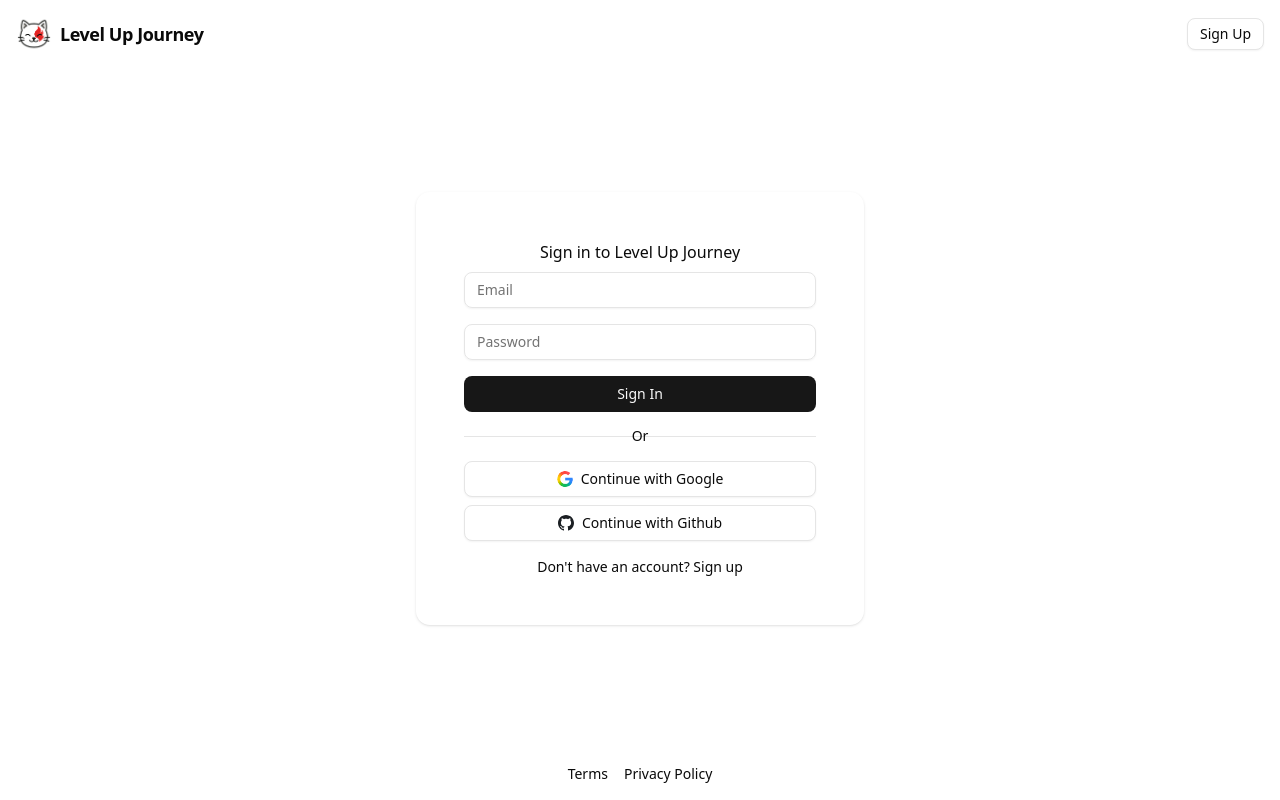
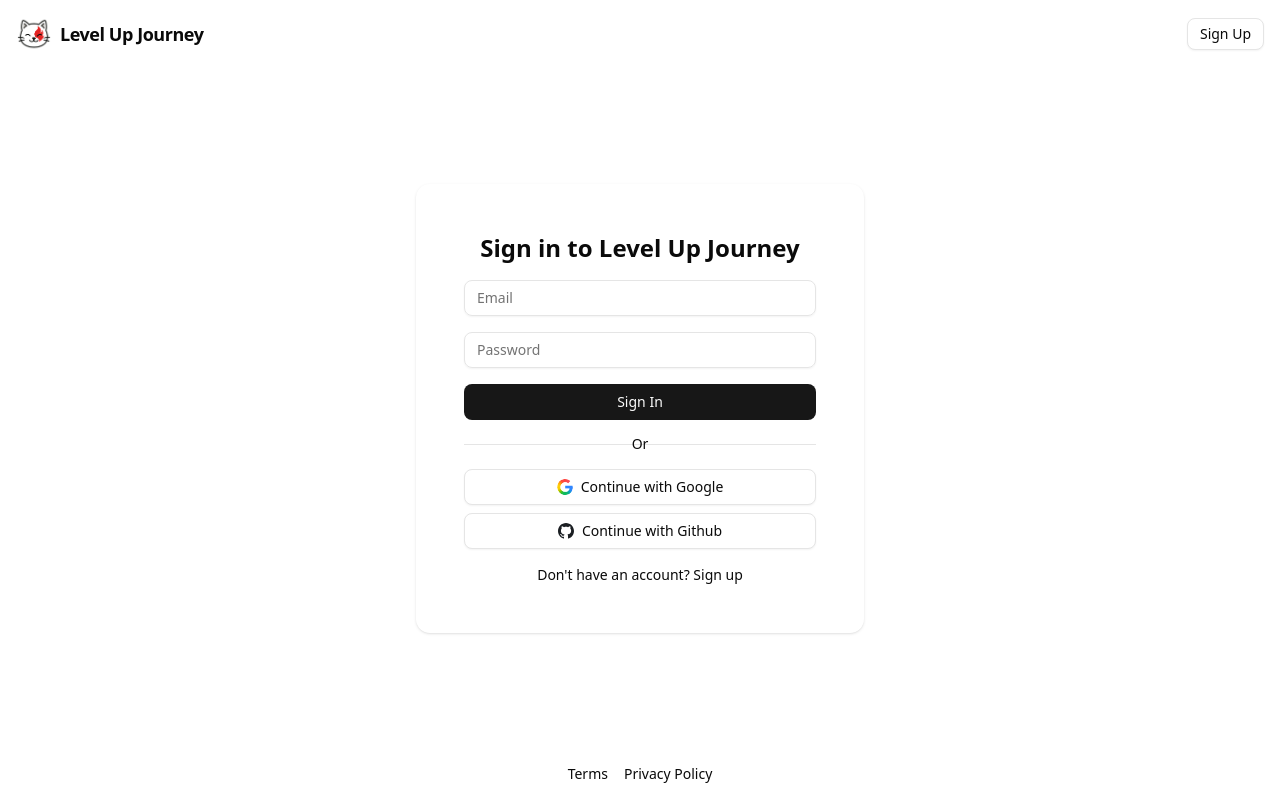
Before and after one commit to LevelUp-Journey/Web-App, a Next.js app: page /auth/sign-in in a window 1280 px wide. Built offline with nearby package versions, Linux system fonts and the light colour scheme.

Commit message:
feat: font size for auth title page

```diff
--- a/src/app/(public)/auth/sign-in/page.tsx
+++ b/src/app/(public)/auth/sign-in/page.tsx
@@ -18,7 +18,9 @@ export default function SignInPage() {
 
     return (
         <div className="container mx-auto p-4 max-w-md text-center">
-            <h1 className="mb-2">Sign in to Level Up Journey</h1>
+            <h1 className="mb-4 text-2xl font-semibold">
+                Sign in to Level Up Journey
+            </h1>
             <form action={handleSignIn}>
                 <div className="mb-4">
                     <Input
```
